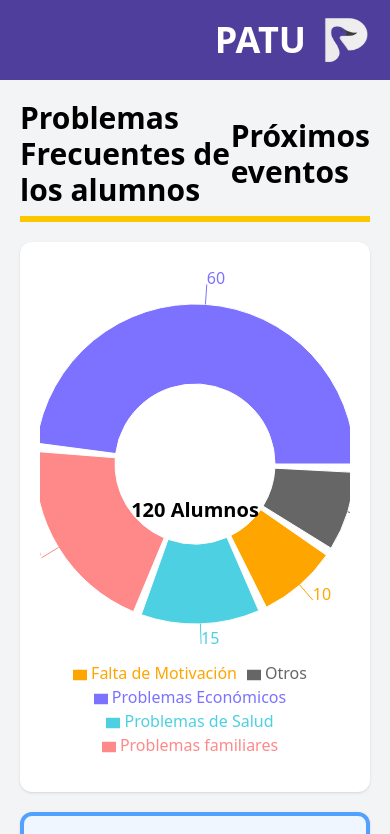
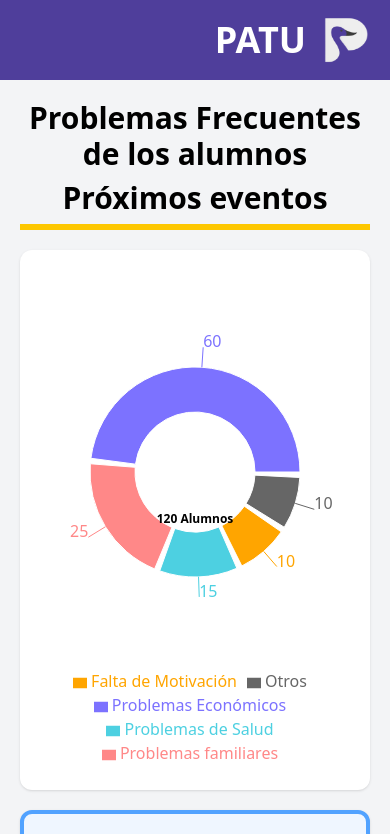
Before and after one commit to Jose-Melendez-Salas/PatuFront, a React (Vite) app: page /AccesosMaestros in a window 390 px wide. Shown: the top 834 px of the page. Built offline with nearby package versions, Linux system fonts and the light colour scheme.

Commit message:
responsivo accesos Maestros

```diff
--- a/src/accesosMaestros.jsx
+++ b/src/accesosMaestros.jsx
@@ -50,14 +50,16 @@ const AccesosMaestros = () => {
             <Navbar />
 
             <main className="p-5">
-                <div className="flex justify-between items-center border-b-6 border-yellow-400 pb-2 mb-5">
+                <div className="flex flex-col lg:flex-row justify-between items-center border-b-6 border-yellow-400 pb-2 mb-5 text-center lg:text-left gap-2">
+
                     <h2 className="font-bold text-3xl">Problemas Frecuentes de los alumnos</h2>
                     <h2 className="font-bold text-3xl">Próximos eventos</h2>
                 </div>
 
                 <div className="flex flex-col lg:flex-row gap-5">
                     {/* Izquierda: gráfico */}
-                    <div className="bg-white rounded-xl shadow p-5 flex-[2] min-h-[550px]">
+                    <div className="bg-white rounded-xl shadow p-5 flex-[2] min-h-[400px] sm:min-h-[500px]">
+
                         <ResponsiveContainer width="100%" height={500}>
                             <PieChart>
                                 <Pie
@@ -66,8 +68,8 @@ const AccesosMaestros = () => {
                                     nameKey="name"
                                     cx="50%"
                                     cy="50%"
-                                    innerRadius={80}
-                                    outerRadius={160}
+                                    innerRadius="40%"
+                                    outerRadius="70%"
                                     paddingAngle={3}
                                     labelLine={true} // líneas hacia afuera
                                     label={({ value }) => value} // muestra el valor al final de la línea
@@ -83,7 +85,10 @@ const AccesosMaestros = () => {
                                     y="50%"
                                     textAnchor="middle"
                                     dominantBaseline="middle"
-                                    className="font-bold text-xl"
+                                    style={{
+                                        fontWeight: 'bold',
+                                        fontSize: window.innerWidth < 640 ? '12px' : '16px',
+                                    }}
                                 >
                                     {totalAlumnos} Alumnos
                                 </text>
```
